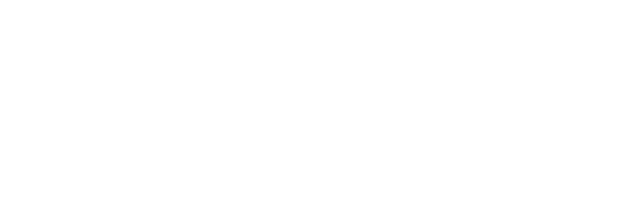
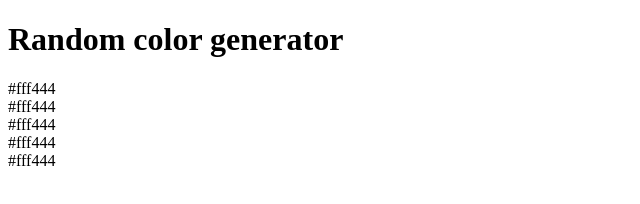
Before and after one commit to RaquibDox/random-color-generator, a plain HTML site: page index.html in a window 1280 px wide. Shown: the whole page, without its empty margins (0-640 px from the left). Drawn offline with Linux system fonts and the light colour scheme.

Commit message:
html is done for now

```diff
--- a/index.html
+++ b/index.html
@@ -8,5 +8,14 @@
     <link rel="stylesheet" href="style.css" />
     <script defer src="script.js"></script>
   </head>
-  <body></body>
+  <body>
+    <h1>Random color generator</h1>
+    <div class="container">
+      <div class="color-container">#fff444</div>
+      <div class="color-container">#fff444</div>
+      <div class="color-container">#fff444</div>
+      <div class="color-container">#fff444</div>
+      <div class="color-container">#fff444</div>
+    </div>
+  </body>
 </html>
```
